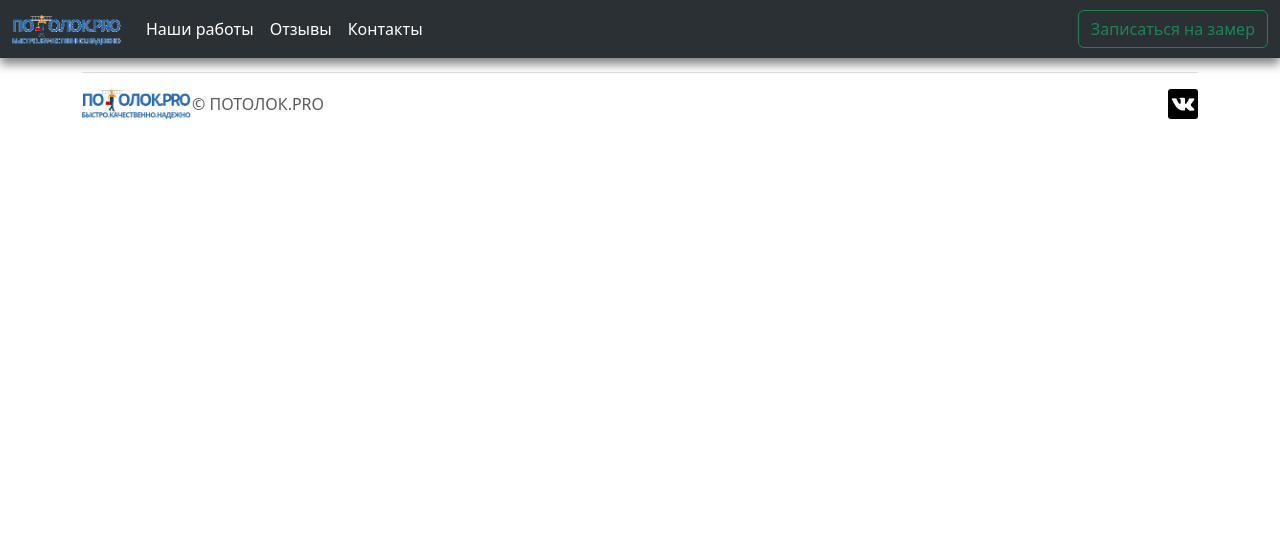
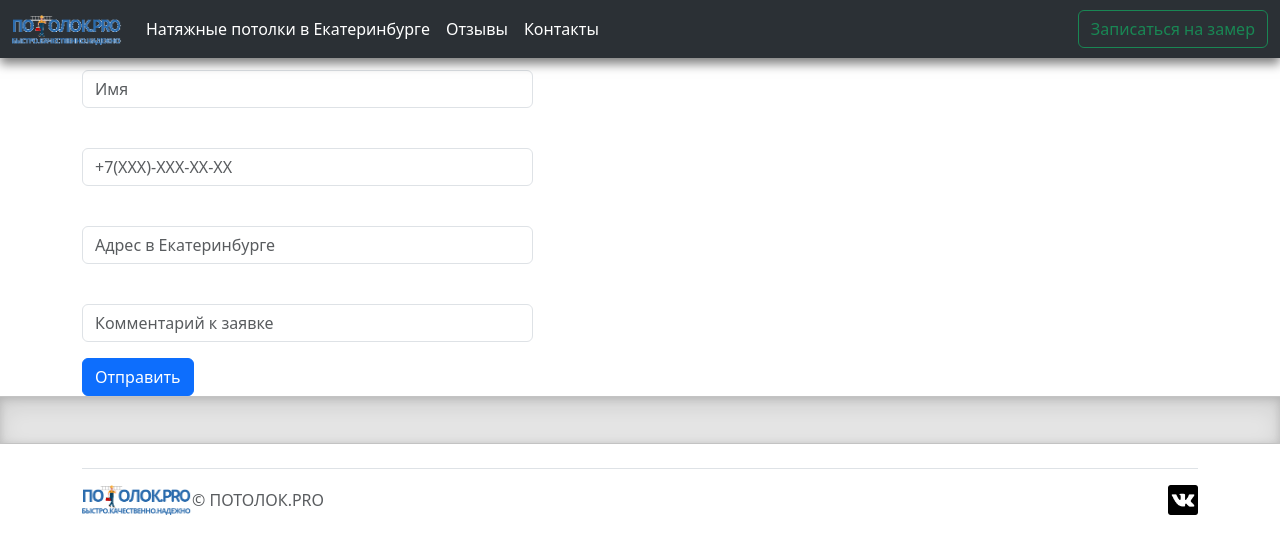
Before and after one commit to lavrovartyom/django_celings_server, a Django app: page / in a window 1280 px wide. Shown: the top 554 px of the page. Run offline with Django 4.2, Linux system fonts and the light colour scheme; data that the repository does not hold is empty; some libraries are stand-ins or nearby versions.

Commit message:
Форма подачи заявки

```diff
--- a/server/app/models.py
+++ b/server/app/models.py
@@ -18,6 +18,7 @@ class Client(models.Model):
     )
     comment = models.TextField(blank=True, help_text="Комментарий к заявке")
     application_date = models.DateTimeField(default=timezone.now, editable=False)
+    objects = models.Manager()
 
     def __str__(self):
         return self.full_name
@@ -29,3 +30,4 @@ class CarouselModel(models.Model):
     name = models.CharField(max_length=100)
     description = models.TextField(max_length=300)
     image = models.ImageField(upload_to="images", null=False, blank=False)
+    objects = models.Manager()
--- a/server/app/templates/base.html
+++ b/server/app/templates/base.html
@@ -7,6 +7,9 @@
   <title>{% block title %}Натяжные потолки{% endblock %}</title>
   <link href="{% static 'css/bootstrap.min.css' %}" rel="stylesheet" crossorigin="anonymous">
   <link href="{% static 'css/custom.css' %}" rel="stylesheet">
+  <script src="https://cdnjs.cloudflare.com/ajax/libs/jquery/3.6.0/jquery.min.js"></script>
+  <script src="https://cdnjs.cloudflare.com/ajax/libs/jquery.inputmask/5.0.6/jquery.inputmask.min.js"></script>
+  <script src="{% static 'js/custom.js' %}"></script>
 </head>
 <body>
   <nav class="navbar fixed-top navbar-expand-lg bg-body-tertiary" data-bs-theme="dark">
@@ -20,7 +23,7 @@
       <div class="collapse navbar-collapse" id="navbarSupportedContent">
         <ul class="navbar-nav me-auto mb-2 mb-lg-0">
           <li class="nav-item">
-            <a class="nav-link active" aria-current="page" href="#">Наши работы</a>
+            <a class="nav-link active" aria-current="page" href="#">Натяжные потолки в Екатеринбурге</a>
           </li>
           <li class="nav-item">
             <a class="nav-link active" aria-current="page" href="#">Отзывы</a>
@@ -46,7 +49,7 @@
       </div>
       <ul class="nav col-md-4 justify-content-end list-unstyled d-flex">
         <li class="nav-item">
-          <a href="#" class="navbar-brand">
+          <a href="https://vk.com/club222748071" class="navbar-brand" target="_blank" title="Наше сообщество в VK">
             <img src="{% static 'vk.png' %}" alt="Группа в VK" width="30" height="30">
           </a>
         </li>
--- /dev/null
+++ b/server/app/templates/index.html
@@ -0,0 +1,71 @@
+{% extends 'base.html' %}
+{% block content %}
+<div id="carouselExampleCaptions" class="carousel slide">
+  <div class="carousel-indicators">
+    {% for slide in carousel %}
+      <button type="button" data-bs-target="#carouselExampleCaptions" data-bs-slide-to="{{ forloop.counter0 }}" {% if forloop.first %} class="active" aria-current="true"{% endif %} aria-label="Slide {{ forloop.counter }}"></button>
+    {% endfor %}
+  </div>
+  <div class="carousel-inner">
+    {% for slide in carousel %}
+      <div class="carousel-item {% if forloop.first %}active{% endif %}">
+        <img src="{{ slide.image.url }}" class="d-block w-100" alt="carousel image">
+        <div class="carousel-caption d-none d-md-block">
+          <h5>{{ slide.name }}</h5>
+          <p>{{ slide.description }}</p>
+        </div>
+      </div>
+    {% endfor %}
+  </div>
+  <button class="carousel-control-prev" type="button" data-bs-target="#carouselExampleCaptions" data-bs-slide="prev">
+    <span class="carousel-control-prev-icon" aria-hidden="true"></span>
+    <span class="visually-hidden">Previous</span>
+  </button>
+  <button class="carousel-control-next" type="button" data-bs-target="#carouselExampleCaptions" data-bs-slide="next">
+    <span class="carousel-control-next-icon" aria-hidden="true"></span>
+    <span class="visually-hidden">Next</span>
+  </button>
+</div>
+<div class="container">
+</div>
+<div class="container">
+  {% if success %}
+    <div class="alert alert-success" role="alert">
+      Ваша заявка была успешно отправлена.
+    </div>
+  {% endif %}
+  <h2>Заявка на замер</h2>
+  <form method="POST">
+    {% csrf_token %}
+    <div class="row">
+      <div class="col-md-5 mb-3">
+        <label for="id_full_name" class="form-label"></label>
+        <input type="text" name="full_name" class="form-control" id="id_full_name" placeholder="Имя" required>
+      </div>
+    </div>
+    <div class="row">
+      <div class="col-md-5 mb-3">
+        <label for="phone" class="form-label"></label>
+        <input type="tel" name="phone_number" class="form-control" id="phone" placeholder="+7(XXX)-XXX-XX-XX" required minlength="17">
+      </div>
+    </div>
+    <div class="row">
+      <div class="col-md-5 mb-3">
+        <label for="id_address" class="form-label"></label>
+        <input type="text" name="address" class="form-control" id="id_address" placeholder="Адрес в Екатеринбурге" required>
+      </div>
+    </div>
+    <div class="row">
+      <div class="col-md-5 mb-3">
+        <label for="id_comment" class="form-label"></label>
+        <input type="text" name="comment" class="form-control" id="id_comment" placeholder="Комментарий к заявке">
+      </div>
+    </div>
+    <div class="row">
+      <div class="col-md-5">
+        <button type="submit" class="btn btn-primary">Отправить</button>
+      </div>
+    </div>
+  </form>
+</div>
+{% endblock %}
--- a/server/app/urls.py
+++ b/server/app/urls.py
@@ -1,8 +1,7 @@
 from django.urls import include, path
 
-from .views import AppclicationFormView, HomePage
+from .views import HomePage
 
 urlpatterns = [
-    # path("", AppclicationFormView.as_view()),
-    path("", HomePage.as_view()),
+    path("", HomePage.as_view(), name='home_page'),
 ]
--- a/server/app/views.py
+++ b/server/app/views.py
@@ -1,16 +1,38 @@
-from django.views.generic import FormView, ListView
+from django.views import generic
 from .models import CarouselModel
-
+from django.shortcuts import render
 from .forms import ClientForm
 
 
-class HomePage(ListView):
-    model = CarouselModel
-    template_name = "home_page.html"
-    context_object_name = "carousel"
+class HomePage(generic.TemplateView):
+    template_name = "index.html"
 
+    def get_context_data(self, **kwargs):
+        context = super().get_context_data(**kwargs)
+        context['carousel'] = CarouselModel.objects.all()
+        context['form'] = ClientForm()
+        return context
 
-class AppclicationFormView(FormView):
-    template_name = "application_add.html"
-    form_class = ClientForm
-    success_url = "/"
+    def post(self, request, *args, **kwargs):
+        form = ClientForm(request.POST)
+        if form.is_valid():
+            form.save()
+            return render(
+                request,
+                self.template_name,
+                {
+                    'carousel': CarouselModel.objects.all(),
+                    'form': ClientForm(),
+                    'success': True
+                }
+            )
+        else:
+            return render(
+                request,
+                self.template_name,
+                {
+                    'carousel': CarouselModel.objects.all(),
+                    'form': form,
+                    'success': False
+                }
+            )
--- /dev/null
+++ b/server/project/static/js/custom.js
@@ -0,0 +1,3 @@
+$(document).ready(function() {
+  $('#phone').inputmask("+7(999)-999-99-99");
+});
```
Also changed, not shown: server/app/templates/home_page.html (deleted, +0 -29 lines), server/project/static/1.jpg (deleted), server/project/static/2.jpeg (deleted), server/project/static/3.jpg (deleted), server/project/static/css/custom.css (indentation only).
